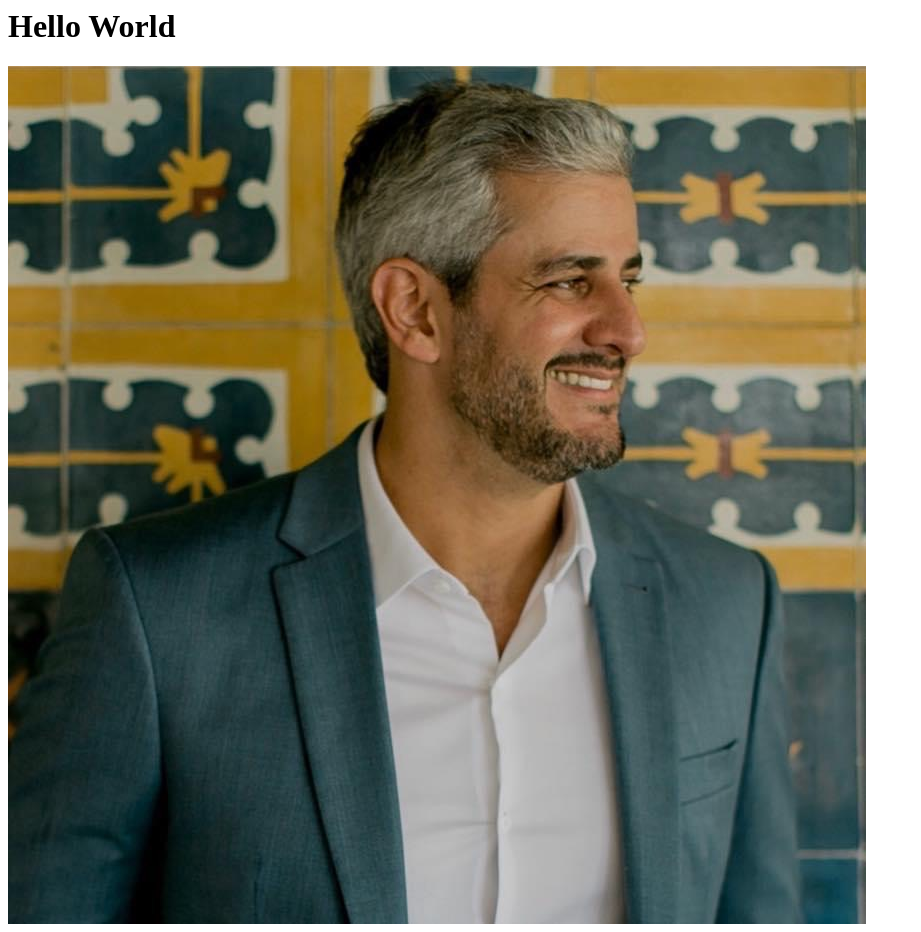
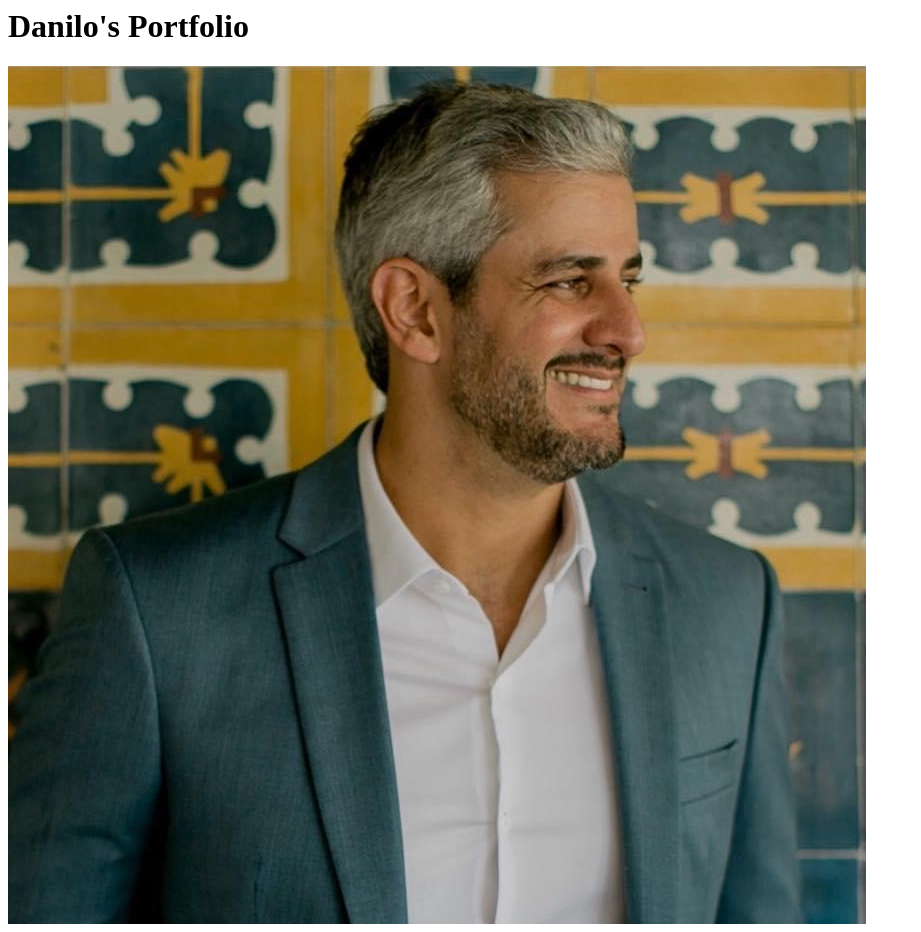
Before and after one commit to DaniloCanuto/danilocanuto.github.io, a plain HTML site: page index.html in a window 1280 px wide. Shown: the whole page, without its empty margins (0-921 px from the left). Drawn offline with Linux system fonts and the light colour scheme.

Commit message:
Name Portfolio

```diff
--- a/index.html
+++ b/index.html
@@ -1,4 +1,4 @@
 <html>
- <h1>Hello World</h1>
+ <h1>Danilo's Portfolio</h1>
  <img src="./IMG_Danilo.JPG" />
 </html>
```
